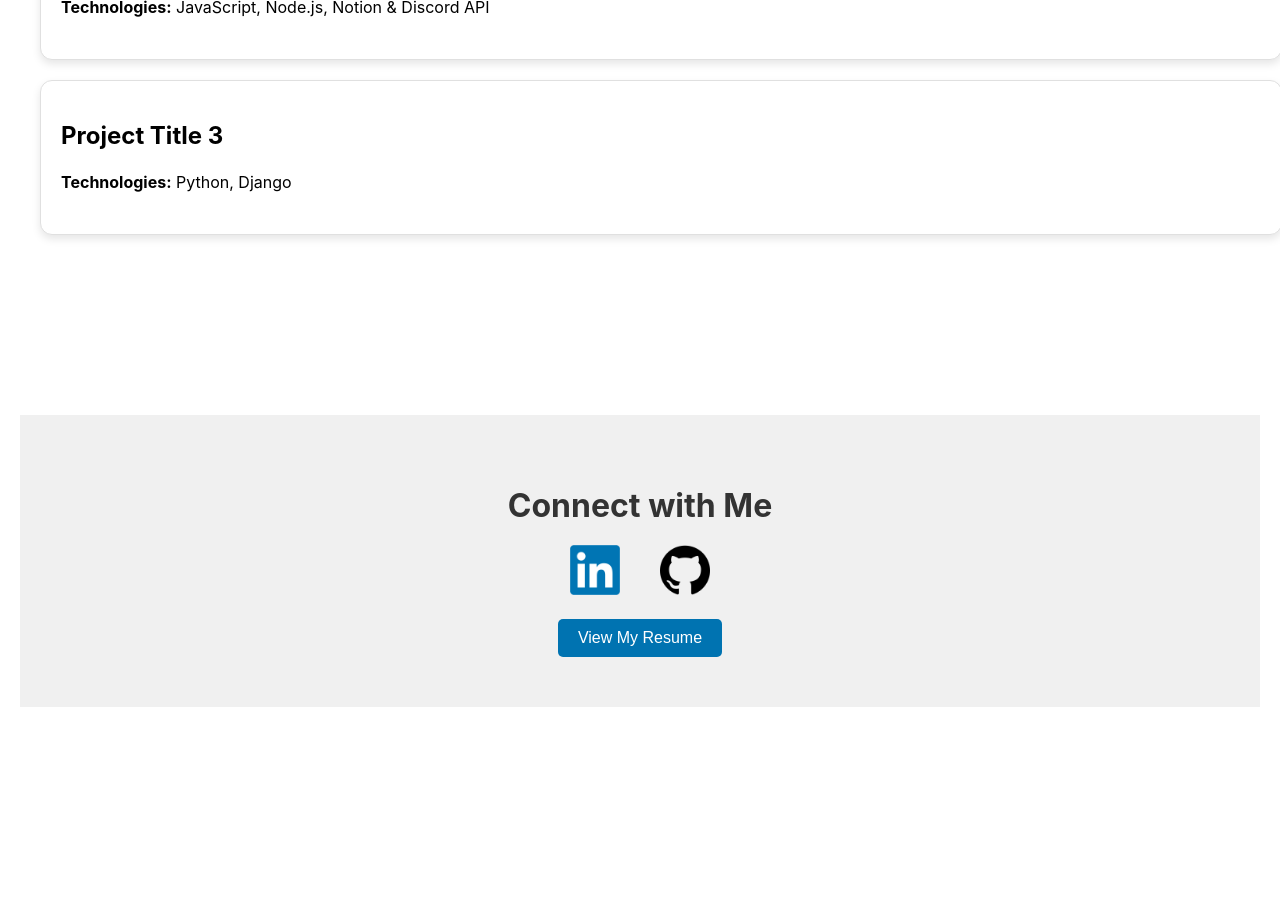
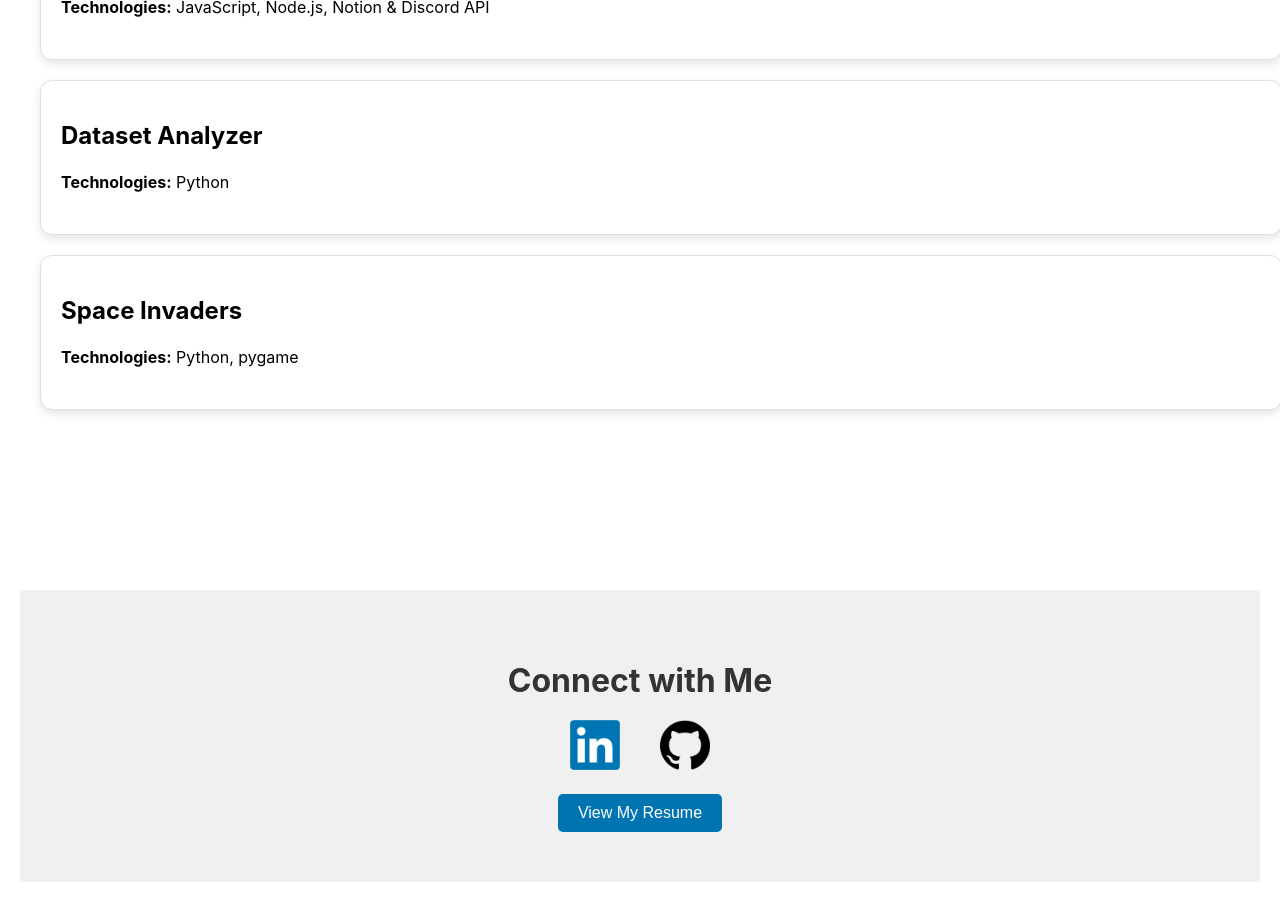
Before and after one commit to suren2003/personal-website, a React (Create React App) app: page / in a window 1280 px wide. Shown: the part 3320-4222 px from the top of the page. Before the commit the page ends 4047 px from the top, so only its background shows below. Built offline with nearby package versions, Linux system fonts and the light colour scheme.

Commit message:
finished up projects section

```diff
--- a/src/Projects.js
+++ b/src/Projects.js
@@ -29,37 +29,73 @@ const Projects = () => {
     {
       title: "Task Management Discord Bot",
       description:
-        "This project creates a Discord bot using Node.js to integrate Notion and Discord APIs",
+        "This project creates a Discord bot using Node.js to integrate Notion and Discord APIs.",
       technologies: "JavaScript, Node.js, Notion & Discord API",
       details: (
         <ul>
-          <li>
-            Fetches and parses data from Notion's API (calendar database).
-          </li>
+          <li>Fetches and parses data from Notion's API (calendar database)</li>
           <li>
             Sends task notifications to a designated Discord channel using
-            Discord's API.
+            Discord's API
           </li>
           <li>
             Automates weekly task updates using the node-cron library for
-            precise scheduling.
+            precise scheduling
           </li>
         </ul>
       ),
       githubURL: "https://github.com/suren2003/Discord-Bot",
     },
     {
-      title: "Project Title 3",
+      title: "Dataset Analyzer",
       description:
-        "A Django-based web application for managing a library. It includes user authentication and a searchable catalog.",
-      technologies: "Python, Django",
+        "The project contains a single program which allows the user to load a Google Books dataset (CSV file) and then analyze the dataset in a variety of different ways.",
+      technologies: "Python",
       details: (
         <ul>
-          <li>Created a backend system using Django</li>
-          <li>Implemented user authentication and catalog search</li>
-          <li>Integrated with a PostgreSQL database</li>
+          <li>Group project from coursework, where I was team lead</li>
+          <li>It allows the user to add or remove books from the dataset</li>
+          <li>
+            It allows the user to search the dataset by book title, rating,
+            author, publisher, category, category and title, or category and
+            rating
+          </li>
+          <li>
+            It allows the user to view the books in the dataset sorted by page
+            count (ascending) or rating (ascending or descending), or sorted
+            alphabetically by title, publisher name, or category
+          </li>
+          <li>
+            It allows the user to view the number of books in a category, the
+            categories containing books written by a specified author, or the
+            categories that a specified book falls into
+          </li>
         </ul>
       ),
+      githubURL:
+        "https://github.com/suren2003/Interactive-Google-Books-Dataset-Analyzer",
+    },
+    {
+      title: "Space Invaders",
+      description:
+        "Recreation of Space Invaders, but the main character is Naruto and throws out his kunais and the ninjas.",
+      technologies: "Python, pygame",
+      details: (
+        <ul>
+          <li>
+            Designed and implemented game mechanics including dynamic difficulty
+            scaling, collision detection, and score tracking
+          </li>
+          <li>
+            Features simple controls: arrow keys to move and spacebar to shoot
+          </li>
+          <li>
+            It’s a fun little project to learn and experiment with game
+            development basics!
+          </li>
+        </ul>
+      ),
+      githubURL: "https://github.com/suren2003/Space-Invader-Game",
     },
   ];
 
```
